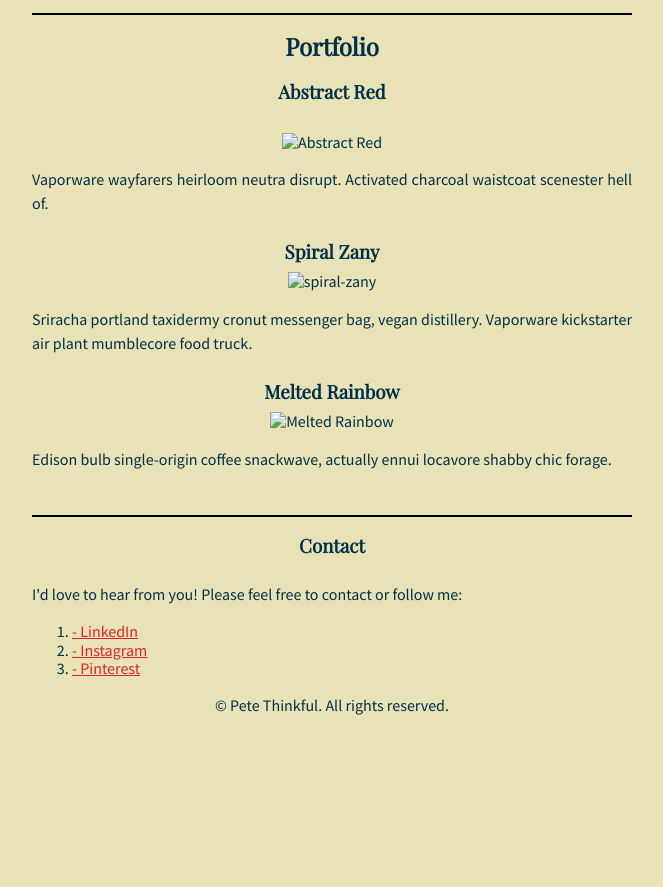
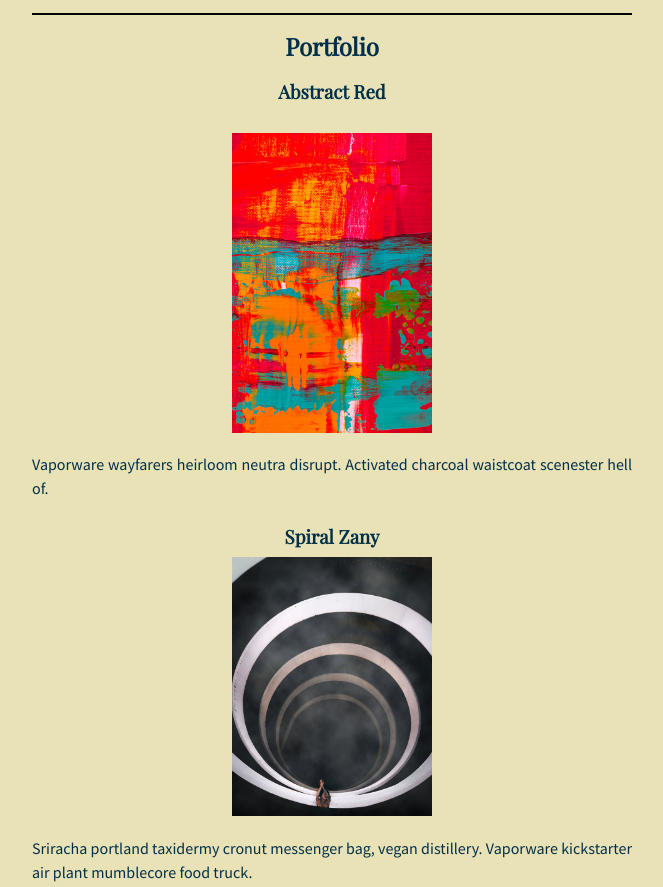
Before and after one commit to gm-sarwari/Pete-Portfolio, a plain HTML site: page index.html in a window 1280 px wide. Shown: the part 941-1828 px from the top of the page, without its empty margins (308-971 px from the left). Before the commit the page ends 1714 px from the top, so only its background shows below. Drawn offline with nearby package versions, Linux system fonts and the light colour scheme; the site is published under a folder, as on GitHub Pages, so addresses that start at the root find nothing.

Commit message:
Update index.html

```diff
--- a/index.html
+++ b/index.html
@@ -66,7 +66,7 @@
                     <h3>Abstract Red</h3>
                     <article>
                          <div id="portfolio">
-                                <img src="/images/abstract-red.png" alt="Abstract Red">
+                                <img src="images/abstract-red.png" alt="Abstract Red">
                                 <p>
                                     Vaporware wayfarers heirloom neutra disrupt. Activated charcoal
                                     waistcoat scenester hell of.
@@ -77,7 +77,7 @@
                             <h3>
                                 Spiral Zany
                             </h3>
-                            <img src="/images/spiral-zany.png" alt="spiral-zany">
+                            <img src="images/spiral-zany.png" alt="spiral-zany">
                             <p>
                                 Sriracha portland taxidermy cronut messenger bag, vegan
                                 distillery. Vaporware kickstarter air plant mumblecore food truck.
@@ -88,7 +88,7 @@
                         <h3>
                             Melted Rainbow
                         </h3>
-                            <img src="/images/melted-rainbow.png" alt="Melted Rainbow">
+                            <img src="images/melted-rainbow.png" alt="Melted Rainbow">
                             <p>
                                 Edison bulb single-origin coffee snackwave, actually ennui locavore shabby chic forage.
                             </p>
```
